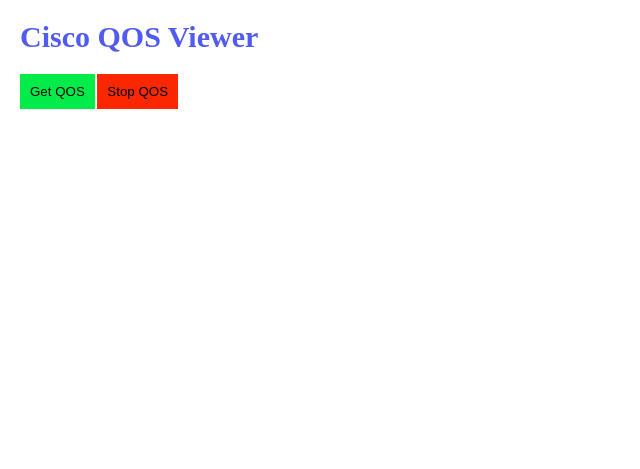
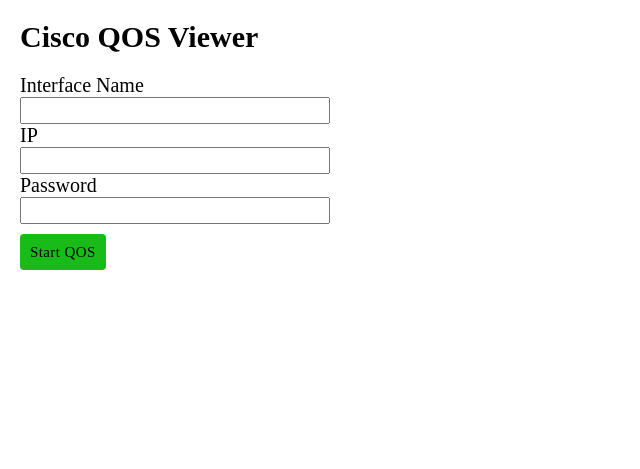
Before and after one commit to vibhuthasak/cisco-qos-viewer, a Flask app: page / in a window 1280 px wide. Shown: the top 469 px of the page, without its empty margins (0-640 px from the left). Run offline with Flask 2, Linux system fonts and the light colour scheme; some libraries are stand-ins or nearby versions.

Commit message:
Add QOS inputs

```diff
--- a/static/app.js
+++ b/static/app.js
@@ -3,11 +3,27 @@
 const charts = []
 
 const getQOSButton = document.querySelector("#getQos")
+const getQOSLabel = document.querySelector("#getQosLabel")
 const chartGrid = document.querySelector("#chart-grid")
 
+const interfaceName = document.querySelector("#iname")
+const interfaceIp = document.querySelector("#iip")
+const interfacePwd = document.querySelector("#ipassword")
+
 getQOSButton.addEventListener('click', function () {
-  console.log("Hello World");
-  socket.emit("getQOS");
+  let qosValues = {
+    interfaceName: interfaceName.value,
+    interfaceIp: interfaceIp.value,
+    interfacePwd: interfacePwd.value
+  }
+  if (getQOSButton.checked) {
+    chartGrid.innerHTML = ""
+    socket.emit("getQOS", qosValues);
+    getQOSLabel.innerText = "Stop QOS"
+  } else {
+    console.log("Stop QOS")
+    getQOSLabel.innerText = "Start QOS"
+  }
 })
 
 socket.on("test_response", function (msg) {
@@ -133,3 +149,7 @@
     Chart.instances[i].options.title.text = policyClasses[i]
   }
 })
+
+socket.on("error_info", function (msg) {
+  alert(msg["description"])
+})
--- a/static/style.css
+++ b/static/style.css
@@ -26,19 +26,51 @@
 }
 
 h2 {
-  color: #515bf0;
+  color: #000000;
   font-size: 3rem;
 }
-button {
-  margin-top: 2rem;
-  padding: 1rem;
-  border: none;
+
+input[type="checkbox"] {
+  height: 0;
+  width: 0;
+  visibility: hidden;
 }
 
-#getQos {
-  background: rgb(1, 236, 72);
+.controls {
+  margin-top: 2rem;
 }
 
-#stopQos {
-  background: rgb(250, 39, 1);
+.controls input {
+  position: absolute;
 }
+
+.controls label {
+  outline: none;
+  user-select: none;
+  font-size: 1.5rem;
+  letter-spacing: 0.04rem;
+  padding: 1rem 1rem;
+  cursor: pointer;
+  border-radius: 0.4rem;
+  background-color: rgb(25, 187, 25);
+}
+
+.controls input:checked + label {
+  color: white;
+  background-color: rgb(213, 44, 44);
+}
+
+form {
+  margin-top: 2rem;
+  display: flex;
+  flex-direction: column;
+  width: 25%;
+}
+
+form label {
+  font-size: 2rem;
+}
+
+form input {
+  font-size: 2rem;
+}
--- a/templates/index.html
+++ b/templates/index.html
@@ -13,8 +13,17 @@
 <body>
   <div class="control-container">
     <h2>Cisco QOS Viewer</h2>
-    <button id="getQos">Get QOS</button>
-    <button id="stopQos">Stop QOS</button>
+    <form>
+      <label for="iname">Interface Name</label>
+      <input type="text" id="iname" name="iname">
+      <label for="iip">IP</label>
+      <input type="text" id="iip" name="iip">
+      <label for="ipassword">Password</label>
+      <input type="text" id="ipassword" name="ipassword">
+    </form>
+    <div class="controls">
+      <input type="checkbox" id="getQos" /><label id="getQosLabel" for="getQos">Start QOS</label>
+    </div>
   </div>
   <div class="chart-container">
     <div id="chart-grid">
```
